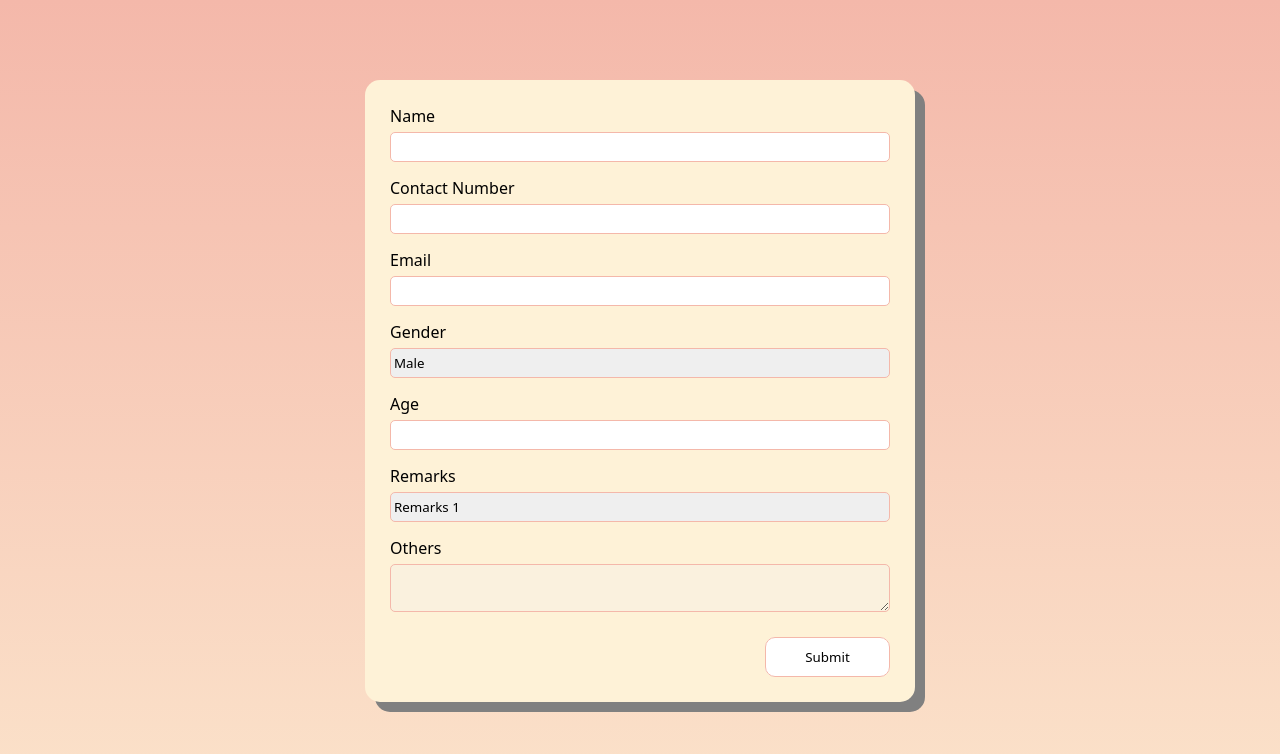
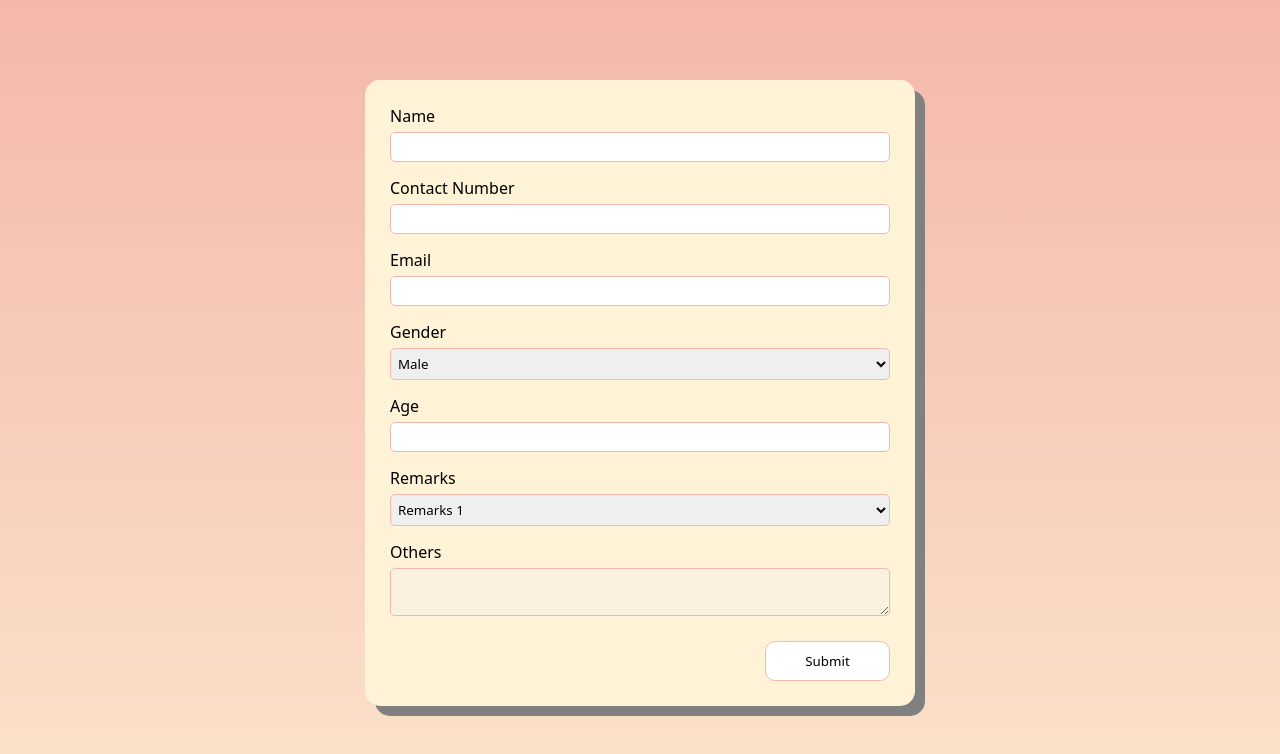
Before and after one commit to Ericx014/butterfly-kisses, a React (Vite) app in the folder butterfly-kisses-frontend/: page / in a window 1280 px wide. Shown: the top 754 px of the page. Built offline with nearby package versions, Linux system fonts and the light colour scheme.

Commit message:
Added css to prevent default safari styling

```diff
--- a/butterfly-kisses-frontend/src/index.css
+++ b/butterfly-kisses-frontend/src/index.css
@@ -20,6 +20,9 @@
 html {
   height: 100%;
   background-image: linear-gradient(var(--main-dark-color), var(--main-light-color));
+	webkit-appearance: none;
+	-moz-appearance: none;
+	appearance: none;
 }
 
 /* Form style */
@@ -28,12 +31,6 @@ input, select, textarea, option{
 	border-radius: 5px;
 	border: 1px solid var(--main-dark-color);
 	color: black;
-}
-
-select {
-	-webkit-appearance: none;
-	-moz-appearance: none;
-	appearance: none;
 }
 
 .input-container {
```
